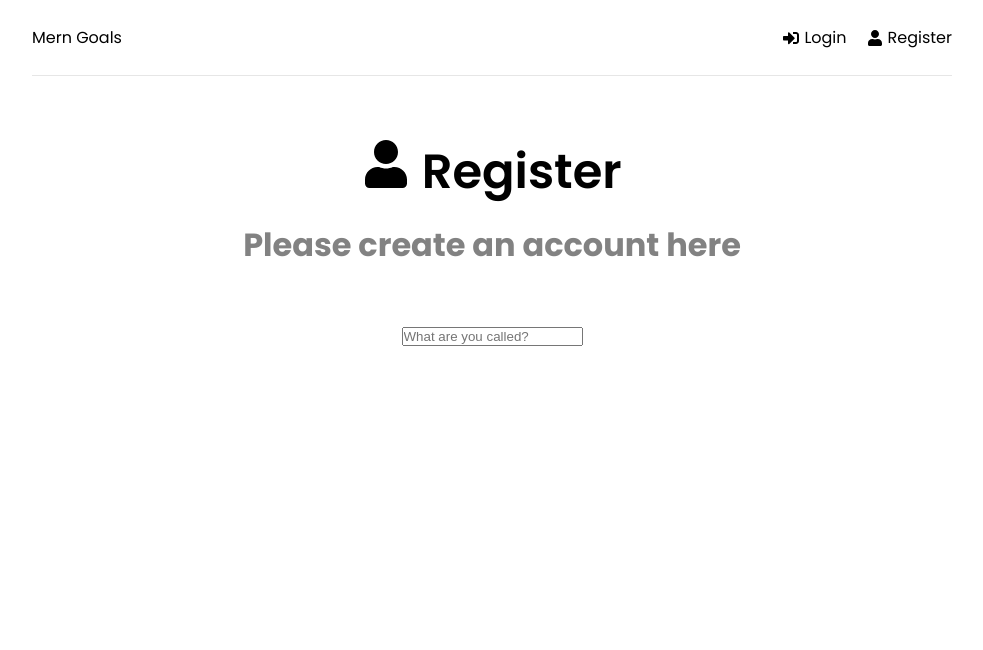
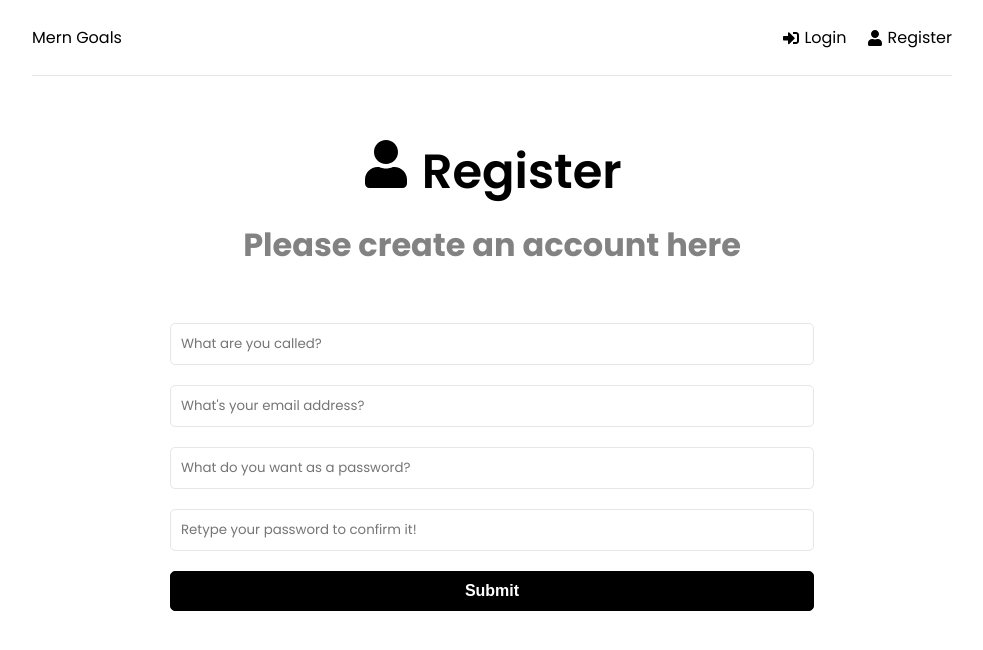
Before and after one commit to X-DSI/mern-goals, a React (Create React App) app in the folder frontend/: page /register in a window 1280 px wide. Shown: the top 650 px of the page, without its empty margins (148-1131 px from the left). Built offline with nearby package versions, Linux system fonts and the light colour scheme.

Commit message:
Done Register Page

```diff
--- a/frontend/src/pages/Register.jsx
+++ b/frontend/src/pages/Register.jsx
@@ -9,7 +9,15 @@ function Register() {
     cpassword: '',
   })
 
-  const onChange = () => {}
+  const onChange = e => {
+    setFormData(prevState => ({
+      ...prevState,
+      [e.target.name]: e.target.value,
+    }))
+  }
+  const onSubmit = e => {
+    e.preventDefault()
+  }
 
   const { name, email, password, cpassword } = formData
 
@@ -22,7 +30,8 @@ function Register() {
         <p>Please create an account here</p>
       </section>
       <section className="form">
-        <form>
+        <form onSubmit={onSubmit}>
+          <div className="form-group">
             <input
               type="text"
               className="form-control"
@@ -32,6 +41,45 @@ function Register() {
               placeholder="What are you called?"
               onChange={onChange}
             />
+          </div>
+          <div className="form-group">
+            <input
+              type="email"
+              className="form-control"
+              id="email"
+              name="email"
+              value={email}
+              placeholder="What's your email address?"
+              onChange={onChange}
+            />
+          </div>
+          <div className="form-group">
+            <input
+              type="password"
+              className="form-control"
+              id="password"
+              name="password"
+              value={password}
+              placeholder="What do you want as a password?"
+              onChange={onChange}
+            />
+          </div>
+          <div className="form-group">
+            <input
+              type="password"
+              className="form-control"
+              id="cpassword"
+              name="cpassword"
+              value={cpassword}
+              placeholder="Retype your password to confirm it!"
+              onChange={onChange}
+            />
+          </div>
+          <div className="form-group">
+            <button type="submit" className="btn btn-block">
+              Submit
+            </button>
+          </div>
         </form>
       </section>
     </>
```
Lines whose indentation alone changed are shown as unchanged.
